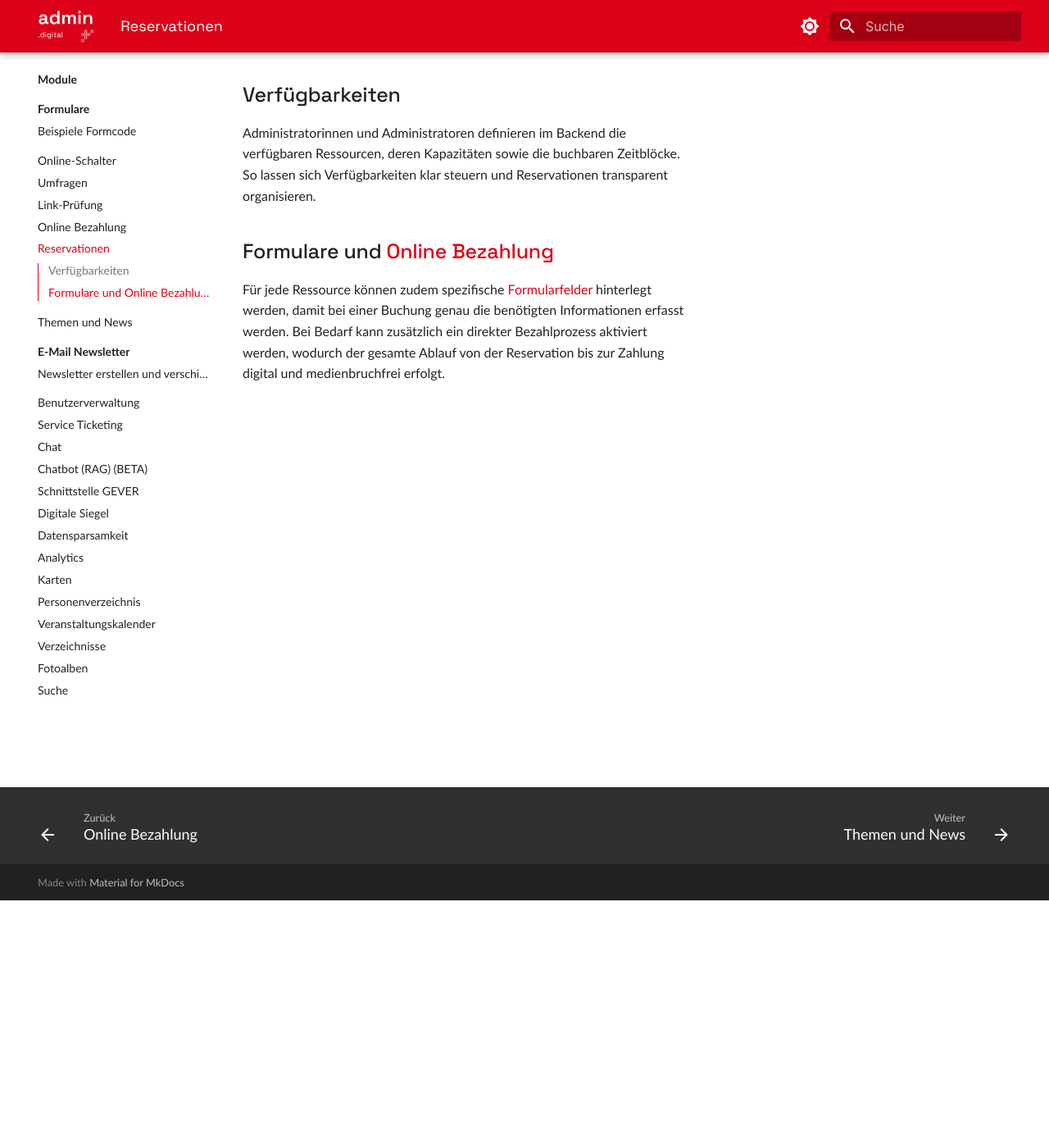
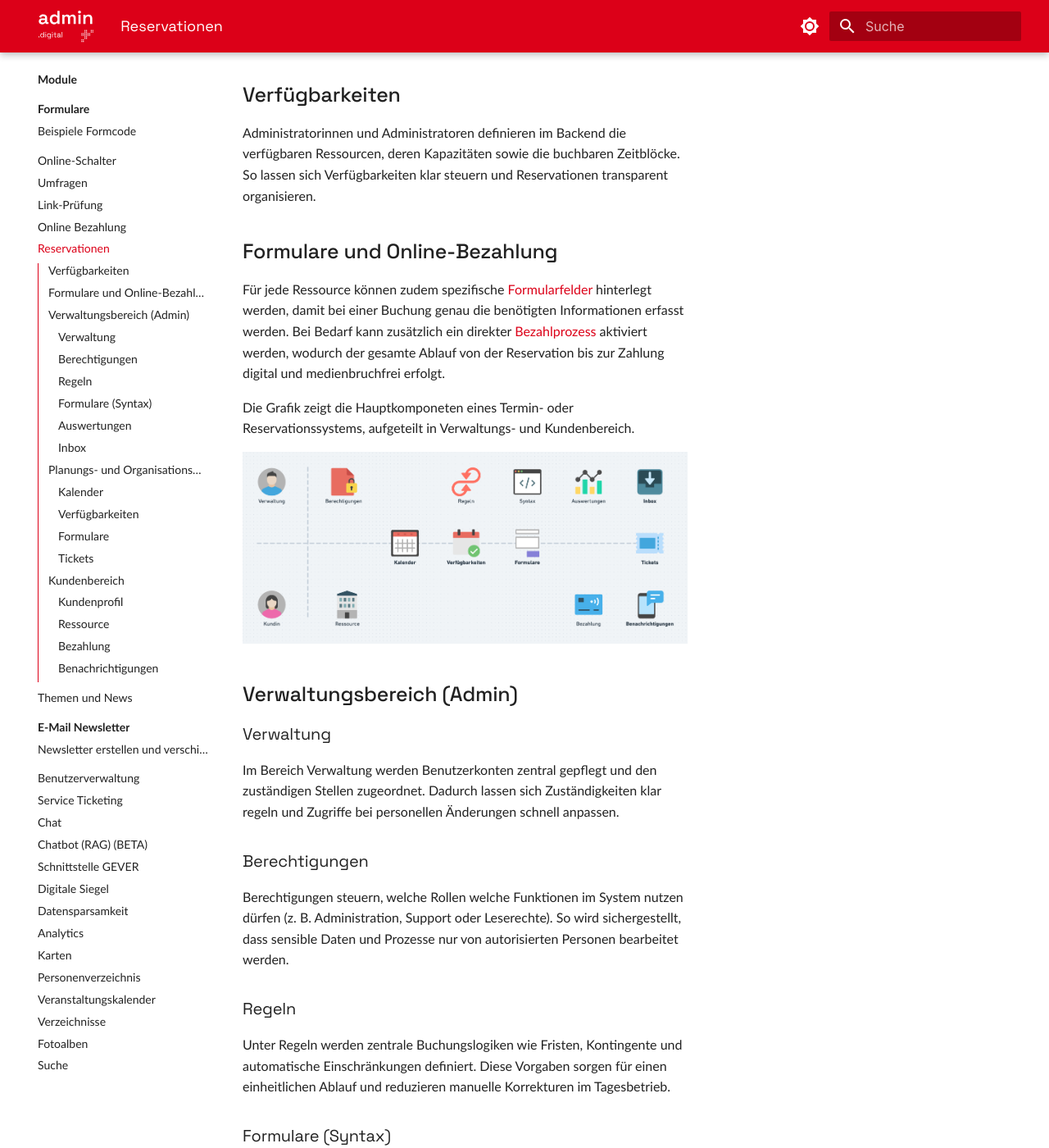
Before and after one commit to seantis/docs-admin-digital, an MkDocs documentation site: the page built from content/module/reservationen/index.md, in a window 1280 px wide and 1400 px high, scrolled down 302 px. Shown: the whole window at 82% size. Built offline with MkDocs 1.6.1 and Material for MkDocs 9.7.7, drawn with Linux system fonts in a browser that asks for light colours; some of the changed text lies outside the part shown.

Commit message:
Beschreibung Reservationssysten

```diff
--- a/content/module/reservationen/index.md
+++ b/content/module/reservationen/index.md
@@ -11,5 +11,71 @@ Die Plattform bietet ein bewährtes Online-Reservationssystem für die einfache
 
 Administratorinnen und Administratoren definieren im Backend die verfügbaren Ressourcen, deren Kapazitäten sowie die buchbaren Zeitblöcke. So lassen sich Verfügbarkeiten klar steuern und Reservationen transparent organisieren.
 
-## Formulare und [Online Bezahlung](/module/online-bezahlung/)
-Für jede Ressource können zudem spezifische [Formularfelder](/module/formulare/) hinterlegt werden, damit bei einer Buchung genau die benötigten Informationen erfasst werden. Bei Bedarf kann zusätzlich ein direkter Bezahlprozess aktiviert werden, wodurch der gesamte Ablauf von der Reservation bis zur Zahlung digital und medienbruchfrei erfolgt.
+## Formulare und Online-Bezahlung
+Für jede Ressource können zudem spezifische [Formularfelder](/module/formulare/) hinterlegt werden, damit bei einer Buchung genau die benötigten Informationen erfasst werden. Bei Bedarf kann zusätzlich ein direkter [Bezahlprozess](/module/online-bezahlung/)  aktiviert werden, wodurch der gesamte Ablauf von der Reservation bis zur Zahlung digital und medienbruchfrei erfolgt.
+
+Die Grafik zeigt die Hauptkomponeten eines Termin- oder Reservationssystems, aufgeteilt in Verwaltungs- und Kundenbereich.
+
+![Komponenten Reservationssstem](Konzepte-Reservationssystem.png)
+
+## Verwaltungsbereich (Admin)
+
+### Verwaltung
+
+Im Bereich Verwaltung werden Benutzerkonten zentral gepflegt und den zuständigen Stellen zugeordnet. Dadurch lassen sich Zuständigkeiten klar regeln und Zugriffe bei personellen Änderungen schnell anpassen.
+
+### Berechtigungen
+
+Berechtigungen steuern, welche Rollen welche Funktionen im System nutzen dürfen (z. B. Administration, Support oder Leserechte). So wird sichergestellt, dass sensible Daten und Prozesse nur von autorisierten Personen bearbeitet werden.
+
+### Regeln
+
+Unter Regeln werden zentrale Buchungslogiken wie Fristen, Kontingente und automatische Einschränkungen definiert. Diese Vorgaben sorgen für einen einheitlichen Ablauf und reduzieren manuelle Korrekturen im Tagesbetrieb.
+
+### Formulare (Syntax)
+
+Im Bereich Formulare (Syntax) werden Felder, Pflichtangaben und Formularstrukturen für Reservationen konfiguriert. Dadurch können je nach Ressource genau die Informationen erfasst werden, die für Prüfung und Abwicklung notwendig sind.
+
+### Auswertungen
+
+Auswertungen liefern Kennzahlen zu Buchungen, Auslastung und Nutzung über frei definierbare Zeiträume. Die Ergebnisse unterstützen die Planung von Kapazitäten und die Weiterentwicklung des Angebots.
+
+### Inbox
+
+Die Inbox bündelt neue Buchungen, Rückfragen und systemseitige Hinweise an einem Ort. Offene Aufgaben können dadurch schneller priorisiert und ohne Medienbrüche bearbeitet werden.
+
+## Planungs- und Organisationsmodule
+
+### Kalender
+
+Der Kalender zeigt alle Reservationen in einer klaren Zeitansicht auf Tages-, Wochen- oder Monatsbasis. Konflikte, freie Zeitfenster und anstehende Belegungen sind damit auf einen Blick erkennbar.
+
+### Verfügbarkeiten
+
+Bei den Verfügbarkeiten werden Buchungsfenster, Öffnungszeiten und Sperrzeiten je Ressource festgelegt. So wird verhindert, dass ausserhalb definierter Zeiten oder bei Blockierungen reserviert werden kann.
+
+### Formulare
+
+Mit Formularen werden Buchungs- und Kontaktprozesse strukturiert abgebildet und an den jeweiligen Anwendungsfall angepasst. Zusätzliche Felder ermöglichen die gezielte Erfassung von Angaben wie Anlass, Teilnehmerzahl oder Infrastrukturbedarf.
+
+### Tickets
+
+Tickets führen einzelne Reservationen mit allen relevanten Angaben und dem aktuellen Bearbeitungsstatus. Änderungen und Entscheide bleiben nachvollziehbar, wodurch die Kommunikation mit den Beteiligten erleichtert wird.
+
+## Kundenbereich
+
+### Kundenprofil
+
+Im Kundenprofil verwalten Nutzerinnen und Nutzer ihre persönlichen Angaben sowie relevante Kontaktdaten. Zusätzlich sind vergangene und aktuelle Reservationen einsehbar, was die Selbstverwaltung und Nachvollziehbarkeit verbessert.
+
+### Ressource
+
+Eine Ressource ist die buchbare Einheit im System (z. B. Raum, Gerät oder Dienstleistung). Für jede Ressource lassen sich Verfügbarkeiten, Buchungsregeln und bei Bedarf zusätzliche Angaben im Reservierungsformular definieren.
+
+### Bezahlung
+
+Im Bereich Bezahlung werden digitale Zahlungen abgewickelt und mit passenden Zahlungsanbietern verbunden. Rechnungen, Zahlungsstatus und offene Beträge können zentral überwacht und administrativ nachbearbeitet werden.
+
+### Benachrichtigungen
+
+Benachrichtigungen informieren automatisiert über Buchungsbestätigungen, Änderungen und Erinnerungen. Der Versandkanal kann je nach Prozess über E-Mail oder SMS-Mitteilung erfolgen.
```
Also changed, not shown: content/module/reservationen/Konzepte-Reservationssystem.png (added).
